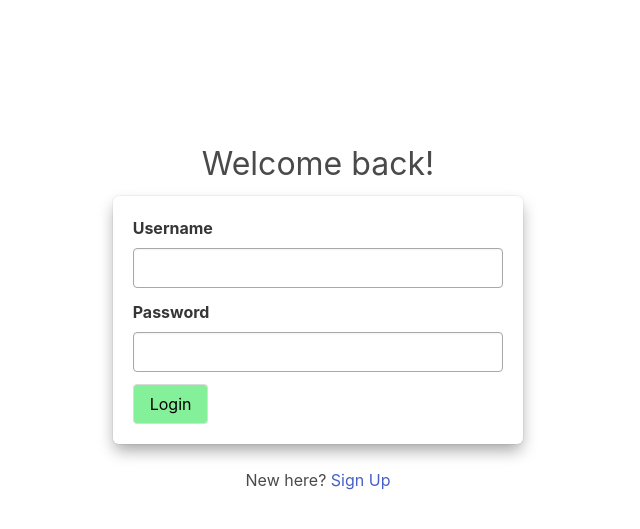
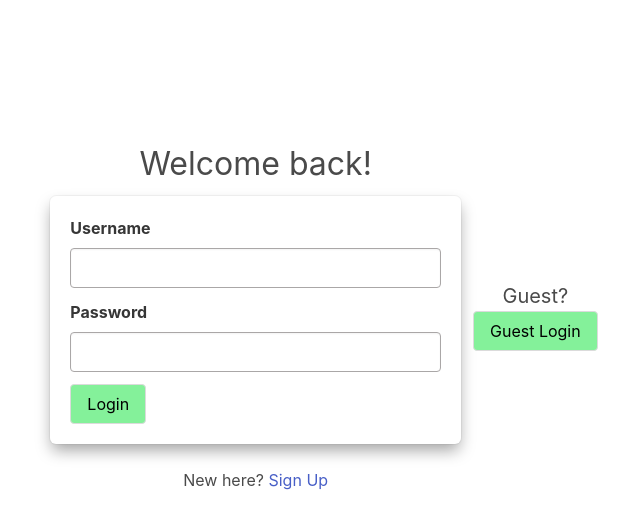
Before and after one commit to Alex-M-Howard/Capstone-Thyme2Eat, a Flask app: page /user/login in a window 1280 px wide. Shown: the part 53-582 px from the top of the page, without its empty margins (322-962 px from the left). Run offline with Flask 2, Linux system fonts and the light colour scheme; some libraries are stand-ins or nearby versions.

Commit message:
Added guest login

```diff
--- a/Thyme2Eat/templates/user/login.html
+++ b/Thyme2Eat/templates/user/login.html
@@ -50,5 +50,19 @@
     </form>
     <h1 class="has-text-centered">New here? <a href="{{ url_for('app_user.signup_page') }}">Sign Up</a></h1>
   </div>
+
+  <div class="has-text-centered">
+    <h3 class="is-size-5 has-text-centered">Guest?</h3>
+    <button class="button" onclick="guestLogin()">Guest Login</button>
+  </div>
+
 </div>
+
+<script>
+  function guestLogin() {
+    document.getElementById("username").value = "guest_user";
+    document.getElementById("password").value = "password";
+    document.getElementById("login").click();
+  }
+</script>
 {% endblock %}
```
